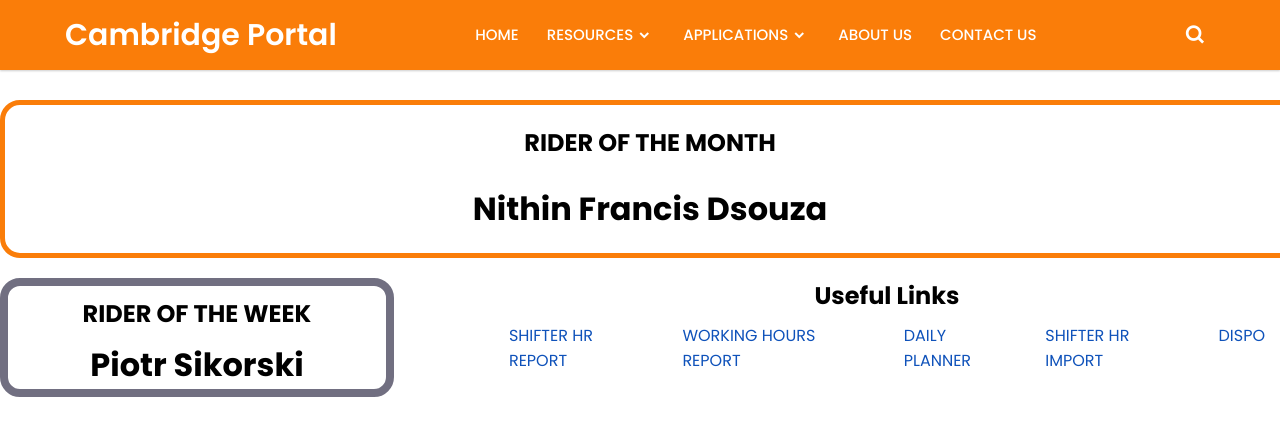
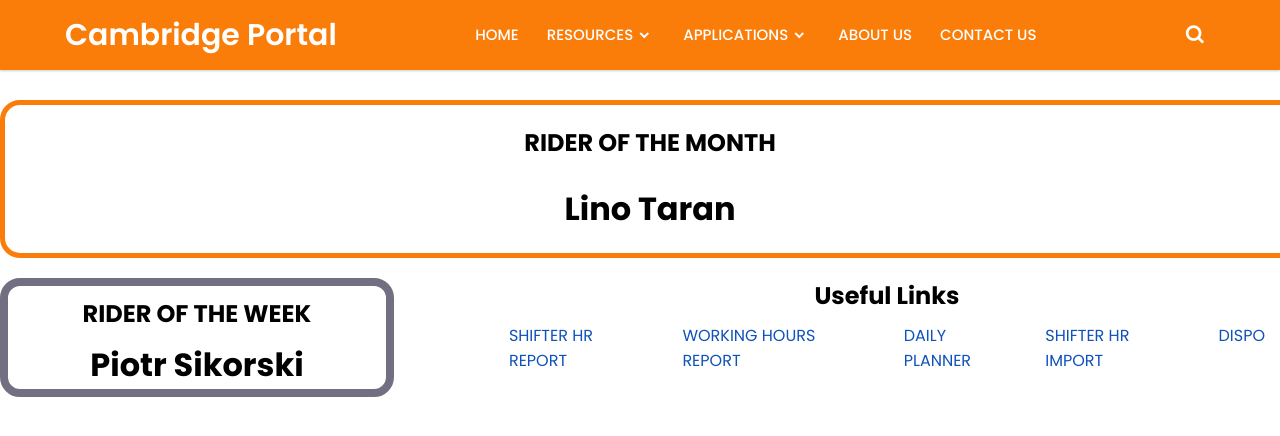
Before and after one commit to ajoveCC/cambridgejet, a plain HTML site: page index.html in a window 1280 px wide. Shown: the top 436 px of the page. Drawn offline with nearby package versions, Linux system fonts and the light colour scheme.

Commit message:
Update index.html

```diff
--- a/index.html
+++ b/index.html
@@ -87,7 +87,7 @@
     <div class="card-container">
       <h2>RIDER OF THE MONTH</h2>
       <br>
-      <h1>Nithin Francis Dsouza</h1>
+      <h1>Lino Taran</h1>
     </div>
 
     <div class="right-section">
```
